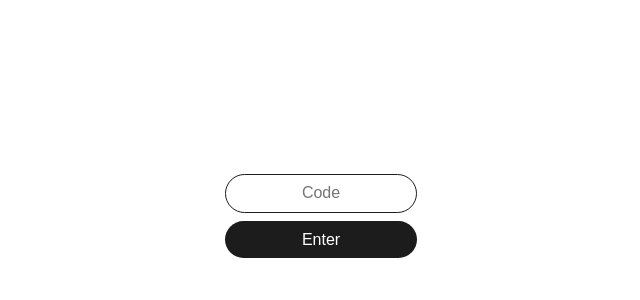
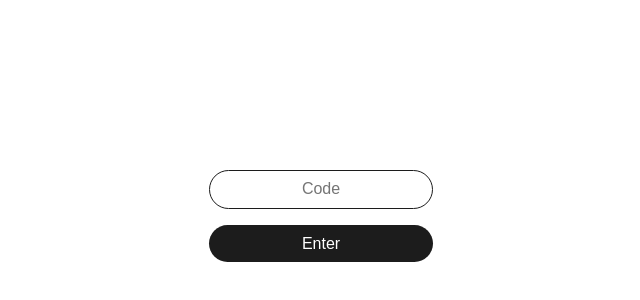
Before and after one commit to jetcha/jethome, a Vue app in the folder frontend/: page /login in a window 1280 px wide. Shown: the part 184-484 px from the top of the page, without its empty margins (319-959 px from the left). Built offline with nearby package versions, Linux system fonts and the light colour scheme.

Commit message:
fix: adjust login input box layout

```diff
--- a/frontend/src/views/Login.vue
+++ b/frontend/src/views/Login.vue
@@ -56,8 +56,8 @@ async function handleLogin() {
 
 .login-box {
   text-align: center;
-  width: 18rem;
-  min-width: 15rem;
+  width: 20rem;
+  min-width: 18rem;
   padding: 3rem;
 }
 
@@ -91,7 +91,7 @@ input {
   border-radius: 3rem;
   color: #1c1c1c;
   font-size: 1rem;
-  margin-bottom: 0.5rem;
+  margin-bottom: 1rem;
   text-align: center;
 }
 
```
